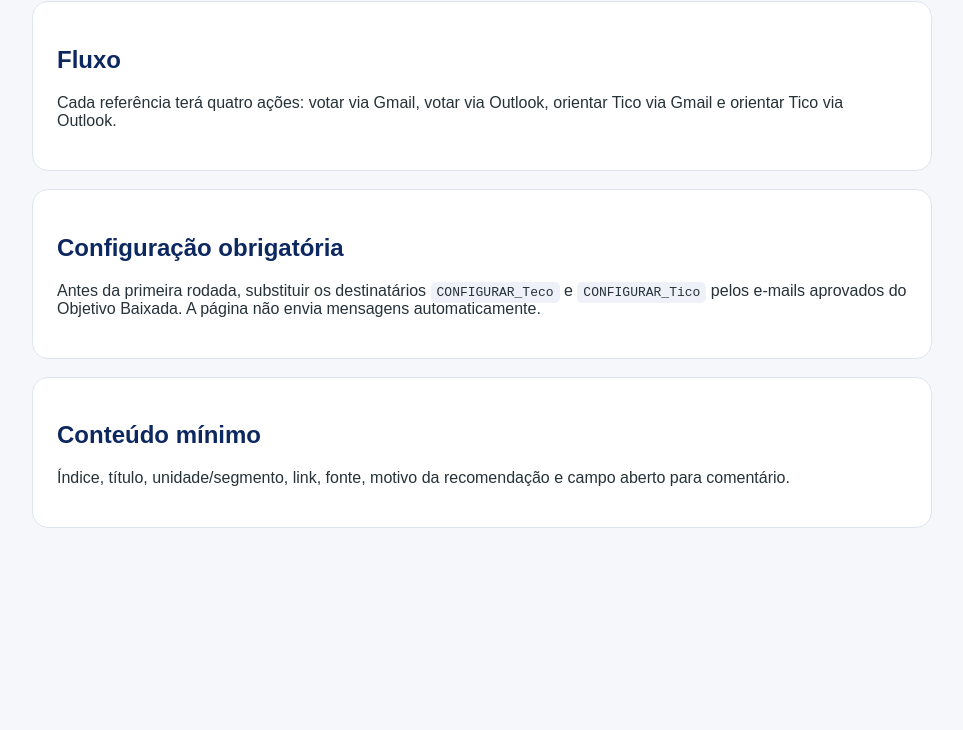
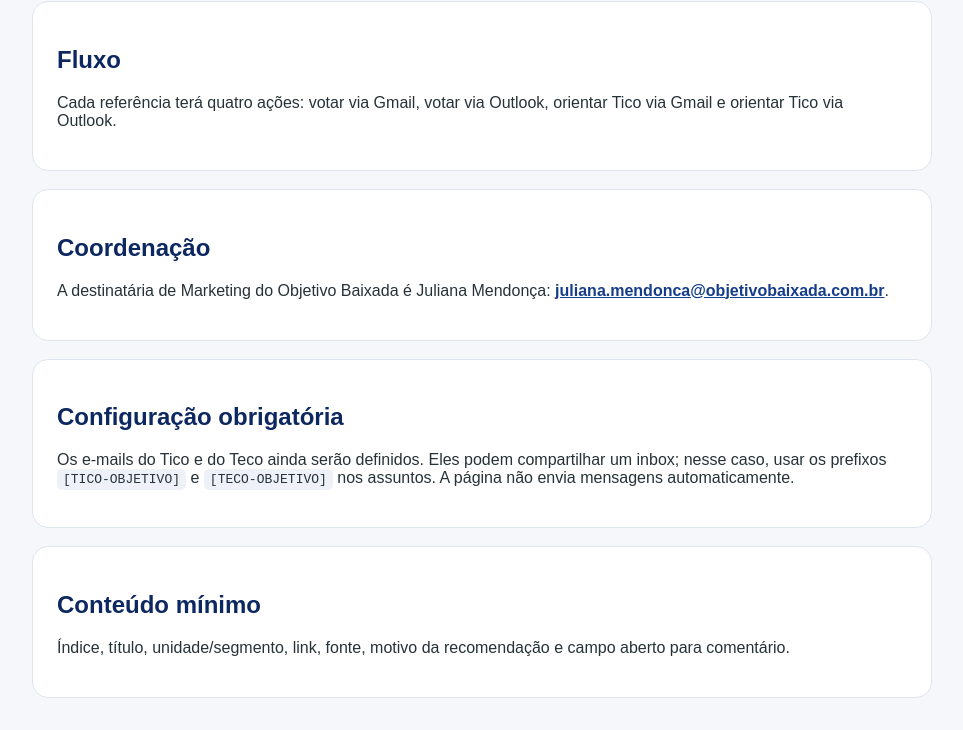
Before and after one commit to hermes-ia-gsp/curadoria-objetivo-baixada, a plain HTML site: page templates/rodada-votacao.html in a window 1280 px wide. Shown: the part 129-859 px from the top of the page, without its empty margins (158-1121 px from the left). Before the commit the page ends 800 px from the top, so only its background shows below. Drawn offline with Linux system fonts and the light colour scheme.

Commit message:
Configura coordenadora de Marketing do Objetivo

```diff
--- a/templates/rodada-votacao.html
+++ b/templates/rodada-votacao.html
@@ -1 +1 @@
-<!doctype html><html lang="pt-BR"><head><meta charset="utf-8"><meta name="viewport" content="width=device-width,initial-scale=1"><title>Modelo de rodada com votação</title><style>body{font-family:Arial;background:#f5f7fb;color:#263238;margin:0}.wrap{max-width:900px;margin:auto;padding:32px 24px}.box{background:#fff;border:1px solid #dfe5ef;border-radius:16px;padding:24px;margin-top:18px}code{background:#eef2f8;padding:3px 6px;border-radius:5px}h1,h2{color:#0d2860}a{color:#153d8a;font-weight:700}</style></head><body><main class="wrap"><a href="../hub/">← Voltar ao hub</a><h1>Modelo de rodada com votação</h1><div class="box"><h2>Fluxo</h2><p>Cada referência terá quatro ações: votar via Gmail, votar via Outlook, orientar Tico via Gmail e orientar Tico via Outlook.</p></div><div class="box"><h2>Configuração obrigatória</h2><p>Antes da primeira rodada, substituir os destinatários <code>CONFIGURAR_Teco</code> e <code>CONFIGURAR_Tico</code> pelos e-mails aprovados do Objetivo Baixada. A página não envia mensagens automaticamente.</p></div><div class="box"><h2>Conteúdo mínimo</h2><p>Índice, título, unidade/segmento, link, fonte, motivo da recomendação e campo aberto para comentário.</p></div></main></body></html>
+<!doctype html><html lang="pt-BR"><head><meta charset="utf-8"><meta name="viewport" content="width=device-width,initial-scale=1"><title>Modelo de rodada com votação</title><style>body{font-family:Arial;background:#f5f7fb;color:#263238;margin:0}.wrap{max-width:900px;margin:auto;padding:32px 24px}.box{background:#fff;border:1px solid #dfe5ef;border-radius:16px;padding:24px;margin-top:18px}code{background:#eef2f8;padding:3px 6px;border-radius:5px}h1,h2{color:#0d2860}a{color:#153d8a;font-weight:700}</style></head><body><main class="wrap"><a href="../hub/">← Voltar ao hub</a><h1>Modelo de rodada com votação</h1><div class="box"><h2>Fluxo</h2><p>Cada referência terá quatro ações: votar via Gmail, votar via Outlook, orientar Tico via Gmail e orientar Tico via Outlook.</p></div><div class="box"><h2>Coordenação</h2><p>A destinatária de Marketing do Objetivo Baixada é Juliana Mendonça: <a href="mailto:juliana.mendonca@objetivobaixada.com.br">juliana.mendonca@objetivobaixada.com.br</a>.</p></div><div class="box"><h2>Configuração obrigatória</h2><p>Os e-mails do Tico e do Teco ainda serão definidos. Eles podem compartilhar um inbox; nesse caso, usar os prefixos <code>[TICO-OBJETIVO]</code> e <code>[TECO-OBJETIVO]</code> nos assuntos. A página não envia mensagens automaticamente.</p></div><div class="box"><h2>Conteúdo mínimo</h2><p>Índice, título, unidade/segmento, link, fonte, motivo da recomendação e campo aberto para comentário.</p></div></main></body></html>
```
